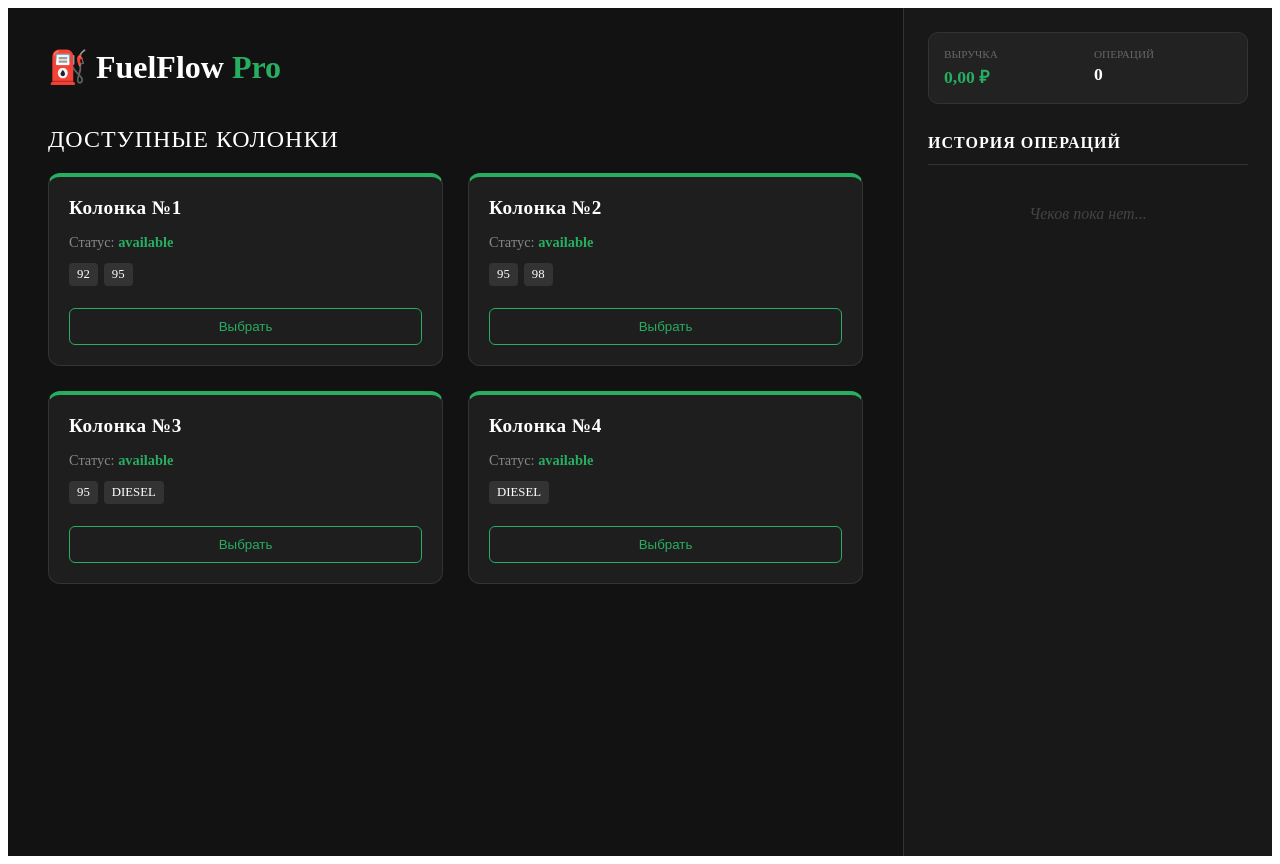
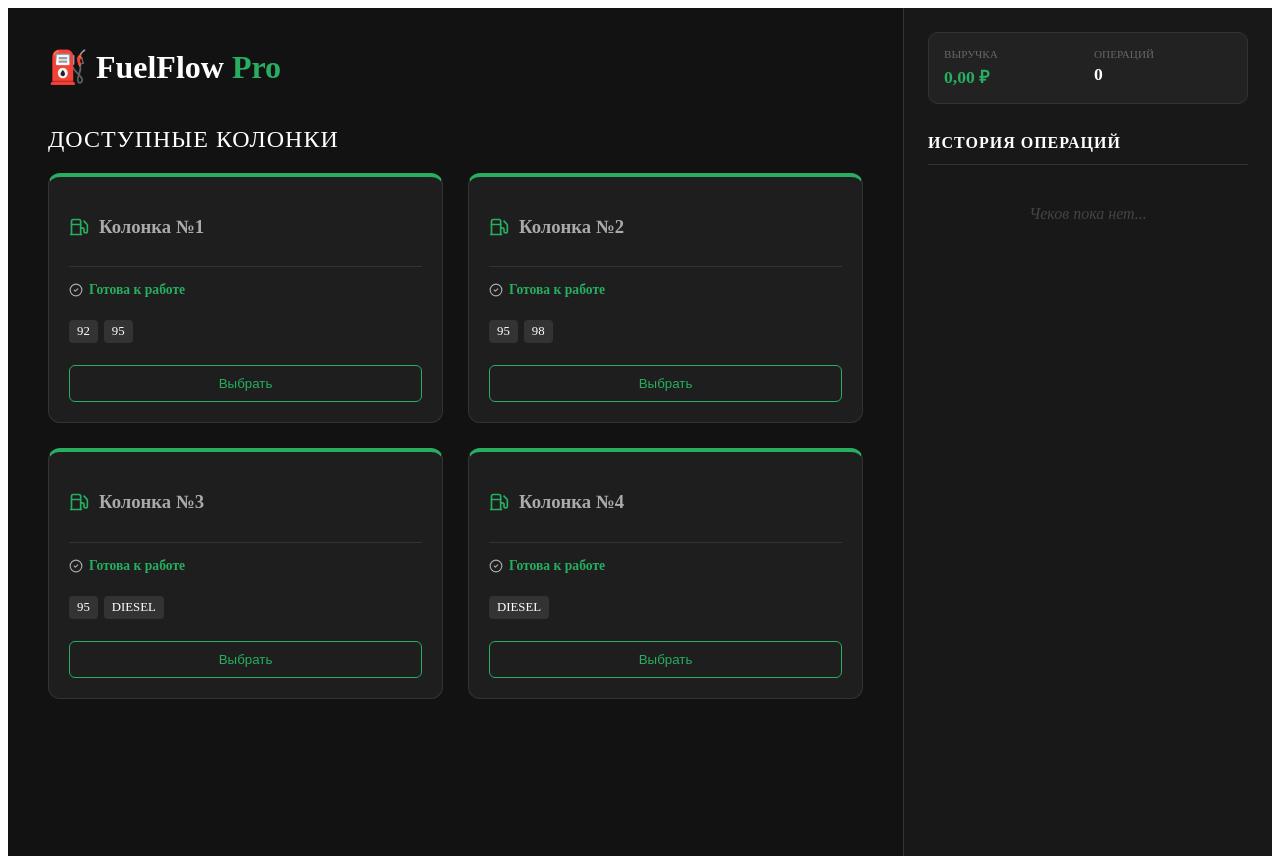
Before and after one commit to Nix38joy/fuel-flow-pro, a React (Vite) app: page / in a window 1280 px wide. Built offline with nearby package versions, Linux system fonts and the light colour scheme.

Commit message:
feat(ui): add professional iconography and pulse animations to PumpCard

```diff
--- a/package.json
+++ b/package.json
@@ -10,6 +10,8 @@
     "preview": "vite preview"
   },
   "dependencies": {
+    "framer-motion": "^12.34.3",
+    "lucide-react": "^0.576.0",
     "react": "^19.2.0",
     "react-dom": "^19.2.0",
     "zustand": "^5.0.11"
--- a/src/common/ui/ProgressBar/ProgressBar.module.css
+++ b/src/common/ui/ProgressBar/ProgressBar.module.css
@@ -9,6 +9,6 @@
 
 .fill {
   height: 100%;
-  background: #27ae60; /* Наш фирменный зеленый */
-  transition: width 0.3s linear; /* Плавный ход */
+  background: #27ae60;
+  transition: width 0.3s linear;
 }
--- a/src/entities/pump/ui/PumpCard.module.css
+++ b/src/entities/pump/ui/PumpCard.module.css
@@ -49,3 +49,42 @@
   color: #555;
   cursor: not-allowed;
 }
+
+.header {
+  display: flex;
+  align-items: center;
+  gap: 10px;
+  margin-bottom: 15px;
+  border-bottom: 1px solid #333;
+  padding-bottom: 10px;
+}
+
+.iconMain { color: #27ae60; }
+
+.statusRow {
+  display: flex;
+  align-items: center;
+  gap: 6px;
+  font-size: 0.85rem;
+  margin-bottom: 10px;
+}
+
+.progressHeader {
+  display: flex;
+  align-items: center;
+  gap: 6px;
+  font-size: 0.75rem;
+  color: #aaa;
+  margin-bottom: 4px;
+}
+
+.animatePulse {
+  color: #f1c40f;
+  animation: pulse 1.5s infinite;
+}
+
+@keyframes pulse {
+  0% { opacity: 1; }
+  50% { opacity: 0.4; }
+  100% { opacity: 1; }
+}
--- a/src/entities/pump/ui/PumpCard.tsx
+++ b/src/entities/pump/ui/PumpCard.tsx
@@ -1,7 +1,8 @@
-import { useState, useEffect } from 'react'; // Добавляем хуки
+import { useState, useEffect } from 'react';
 import { useFuelStore } from '@/app/providers/store';
 import { Card } from '@/common/ui/Card/Card';
-import { ProgressBar } from '@/common/ui/ProgressBar/ProgressBar'; // Импортируем нашу полоску
+import { ProgressBar } from '@/common/ui/ProgressBar/ProgressBar';
+import { Fuel, Gauge, Zap, CheckCircle2 } from 'lucide-react';
 import styles from './PumpCard.module.css';
 import type { Pump } from '../model/types';
 
@@ -13,55 +14,66 @@
 export const PumpCard = ({ pump, onSelect }: PumpCardProps) => {
   const orders = useFuelStore((state) => state.orders);
   const currentOrder = orders.find(o => o.id === pump.currentOrderId);
-
-  // Локальный стейт для процентов (от 0 до 100)
   const [progress, setProgress] = useState(0);
 
   useEffect(() => {
     let interval: ReturnType<typeof setInterval>;
 
     if (pump.status === 'filling' && currentOrder) {
-      const duration = 15000; // Наши заветные 15 секунд
+      const duration = 15000;
       const start = currentOrder.createdAt;
 
       interval = setInterval(() => {
         const now = Date.now();
         const elapsed = now - start;
         const percent = Math.min((elapsed / duration) * 100, 100);
-
         setProgress(percent);
 
-        if (percent >= 100) {
-          clearInterval(interval);
-        }
-      }, 100); // Обновляем каждые 100мс для плавности
+        if (percent >= 100) clearInterval(interval);
+      }, 100);
     } else {
-      setProgress(0); // Сбрасываем, если заправка кончилась
+      setProgress(0);
     }
 
-    return () => clearInterval(interval); // Очистка при размонтировании
+    return () => clearInterval(interval);
   }, [pump.status, currentOrder]);
 
   const cardVariant = pump.status === 'available' ? 'active' : 'danger';
 
   return (
-    <Card title={`Колонка №${pump.number}`} variant={cardVariant}>
+    <Card variant={cardVariant}>
+      <div className={styles.header}>
+        <Fuel size={20} className={styles.iconMain} />
+        <h3 className={styles.title}>Колонка №{pump.number}</h3>
+      </div>
+
       <div className={styles.info}>
-        <div className={styles.status}>
-          Статус: <span className={styles[pump.status]}>{pump.status}</span>
+        <div className={styles.statusRow}>
+          {pump.status === 'filling' ? (
+            <Zap size={14} className={styles.animatePulse} />
+          ) : (
+            <CheckCircle2 size={14} />
+          )}
+          <span className={styles[pump.status]}>
+            {pump.status === 'available' ? 'Готова к работе' : 'Идет заправка'}
+          </span>
         </div>
 
-        {/* ПОЛОСКА ПРОГРЕССА */}
         {pump.status === 'filling' && (
           <div className={styles.progressSection}>
+            <div className={styles.progressHeader}>
+               <Gauge size={14} />
+               <span>Наполнено: {Math.round(progress)}%</span>
+            </div>
             <ProgressBar progress={progress} />
-            <span className={styles.percentText}>{Math.round(progress)}%</span>
           </div>
         )}
 
         <div className={styles.fuels}>
           {pump.availableFuels.map(fuelId => (
-            <span key={fuelId} className={styles.fuelBadge}>{fuelId.replace('ai-', '')}</span>
+            <span key={fuelId} className={styles.fuelBadge}>
+              {fuelId.replace('ai-', '')}
+            </span>
           ))}
         </div>
 
@@ -70,7 +82,7 @@
           onClick={() => onSelect?.(pump)}
           disabled={pump.status !== 'available'}
         >
-          {pump.status === 'filling' ? 'Заправка...' : 'Выбрать'}
+          {pump.status === 'filling' ? 'Занято' : 'Выбрать'}
         </button>
       </div>
     </Card>
```
Also changed, not shown: 1 other file (tests, documents, lock files or other folders).
